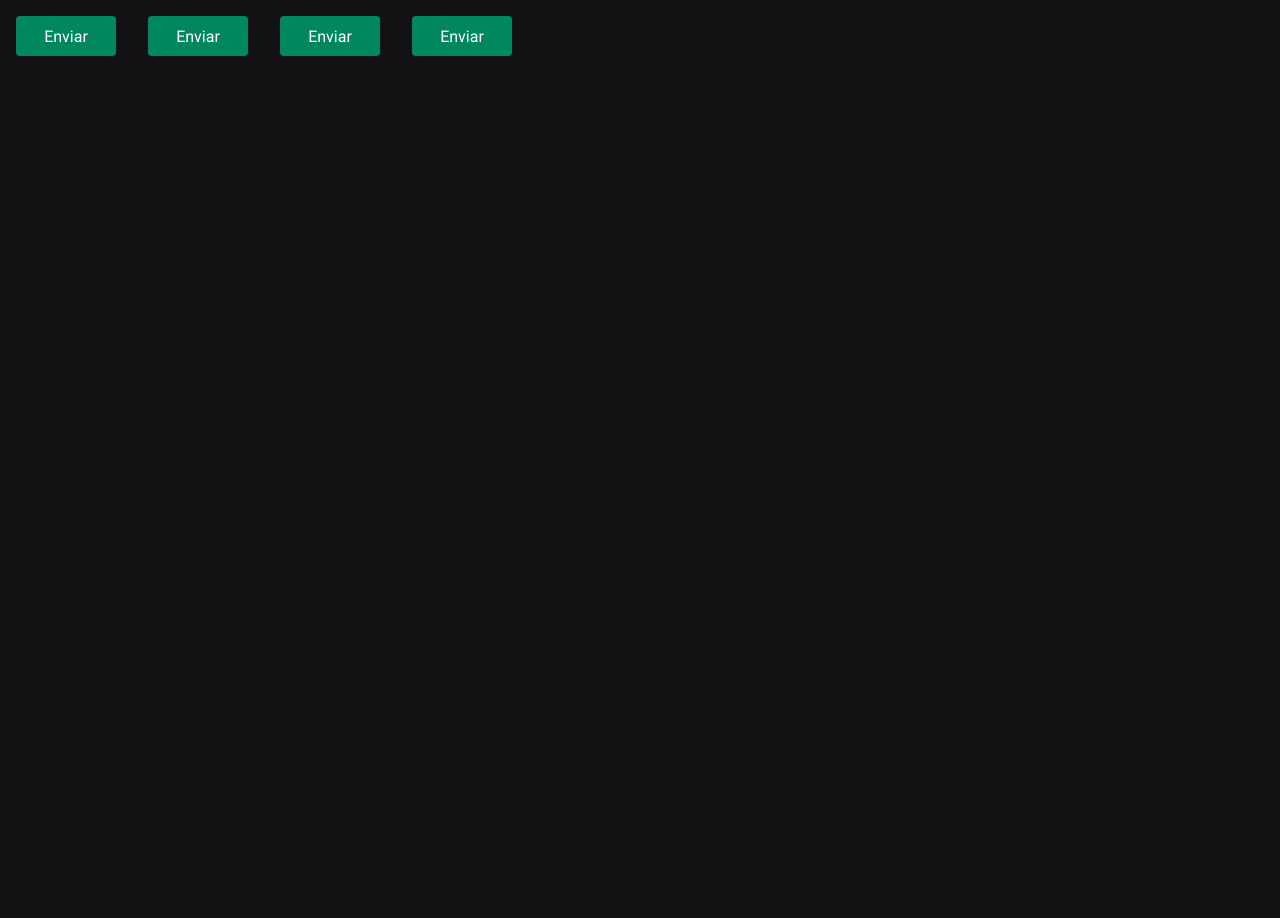
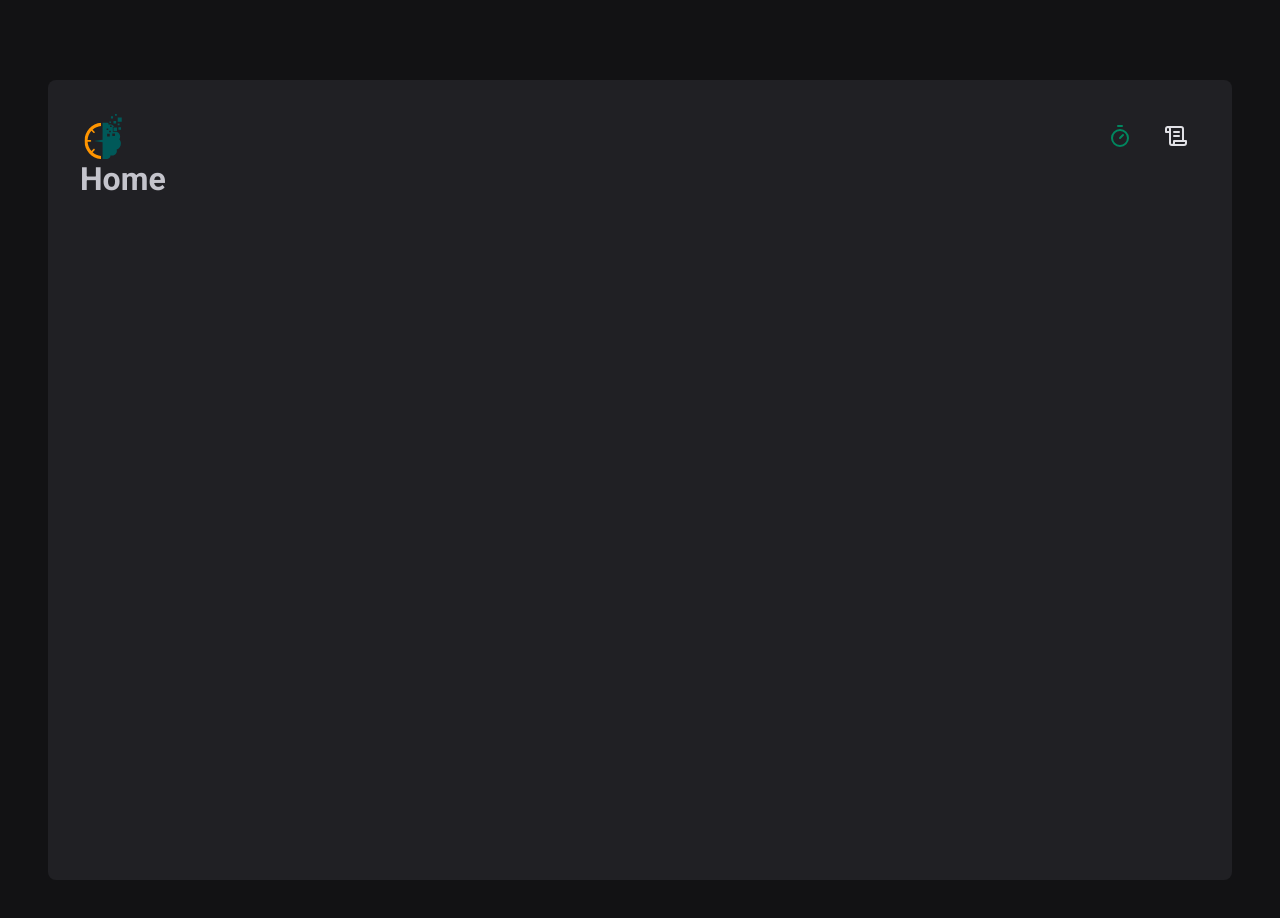
Before and after one commit to v1ct0rbr/pomodoro-timer, a React (Vite) app: page / in a window 1280 px wide. Shown: the top 918 px of the page. Before the commit the page ends 800 px from the top, so only its background shows below. Built offline with nearby package versions, Linux system fonts and the light colour scheme; the HTML template or start-up script is replaced by a standard one.

Commit message:
feat: Header

```diff
--- a/package.json
+++ b/package.json
@@ -11,8 +11,10 @@
     "lint-fix": "npx eslint src --ext .ts,.tsx --fix"
   },
   "dependencies": {
+    "lucide-react": "^0.330.0",
     "react": "^18.2.0",
     "react-dom": "^18.2.0",
+    "react-router-dom": "^6.22.0",
     "styled-components": "^6.1.8"
   },
   "devDependencies": {
--- a/src/App.tsx
+++ b/src/App.tsx
@@ -1,15 +1,13 @@
+import { RouterProvider } from 'react-router-dom'
 import { ThemeProvider } from 'styled-components'
-import { Button } from './components/Button'
+import { router } from './Router'
+import { GlobalStyle } from './styles/global'
 import { defaultTheme } from './styles/themes/default'
-import { GlobalStyle } from './styles/global'
 
 function App() {
   return (
     <ThemeProvider theme={defaultTheme}>
-      <Button variant="primary" />
-      <Button variant="secondary" />
-      <Button variant="success" />
-      <Button variant="danger" />
+      <RouterProvider router={router} />
       <GlobalStyle />
     </ThemeProvider>
   )
--- /dev/null
+++ b/src/Router.tsx
@@ -0,0 +1,21 @@
+import { createBrowserRouter } from 'react-router-dom'
+import { Home } from './pages/Home'
+import { History } from './pages/History'
+import { DefaultLayout } from './layouts/DefaultLayout'
+
+export const router = createBrowserRouter([
+  {
+    path: '/',
+    element: <DefaultLayout />,
+    children: [
+      {
+        path: '/',
+        element: <Home />,
+      },
+      {
+        path: '/history',
+        element: <History />,
+      },
+    ],
+  },
+])
--- a/src/components/Button.styles.ts
+++ /dev/null
@@ -1,18 +0,0 @@
-import styled from 'styled-components'
-
-export type ButtonVariant = 'primary' | 'secondary' | 'danger' | 'success'
-
-interface ButtonContainerProps {
-  variant: ButtonVariant
-}
-
-export const ButtonContainer = styled.button<ButtonContainerProps>`
-  width: 100px;
-  height: 40px;
-  border: 0;
-  border-radius: 4px;
-  margin: 1rem;
-
-  background-color: ${(props) => props.theme['green-500']};
-  color: ${(porps) => porps.theme.white};
-`
--- a/src/components/Button.tsx
+++ /dev/null
@@ -1,14 +0,0 @@
-import { ButtonHTMLAttributes } from 'react'
-import { ButtonContainer, ButtonVariant } from './Button.styles'
-
-interface ButtonProps extends ButtonHTMLAttributes<HTMLButtonElement> {
-  variant: ButtonVariant
-}
-
-export function Button({ variant, ...rest }: ButtonProps) {
-  return (
-    <ButtonContainer variant={variant} {...rest}>
-      Enviar
-    </ButtonContainer>
-  )
-}
--- /dev/null
+++ b/src/components/Header/index.tsx
@@ -0,0 +1,22 @@
+import { HeaderContainer } from './styles'
+import { Timer, ScrollText } from 'lucide-react'
+
+import logoTimer from '../../assets/logo-timer.svg'
+import { NavLink } from 'react-router-dom'
+
+export function Header() {
+  return (
+    <HeaderContainer>
+      <img src={logoTimer} alt="logo timer" width={45} />
+
+      <nav>
+        <NavLink to="/" title="Timer">
+          <Timer size={24} />
+        </NavLink>
+        <NavLink to="/history" title="History">
+          <ScrollText size={24} />
+        </NavLink>
+      </nav>
+    </HeaderContainer>
+  )
+}
--- /dev/null
+++ b/src/components/Header/styles.ts
@@ -0,0 +1,31 @@
+import styled from 'styled-components'
+
+export const HeaderContainer = styled.header`
+  display: flex;
+  align-items: center;
+  justify-content: space-between;
+
+  nav {
+    display: flex;
+    gap: 0.5rem;
+
+    a {
+      width: 3rem;
+      height: 3rem;
+      display: flex;
+      justify-content: center;
+      align-items: center;
+      color: ${(props) => props.theme['gray-100']};
+      border-top: 3px solid transparent;
+      border-bottom: 3px solid transparent;
+      transition: border-bottom 0.2s ease-in-out;
+
+      &:hover {
+        border-bottom: 3px solid ${(props) => props.theme['green-500']};
+      }
+    }
+    .active {
+      color: ${(props) => props.theme['green-500']};
+    }
+  }
+`
--- /dev/null
+++ b/src/layouts/DefaultLayout/index.tsx
@@ -0,0 +1,12 @@
+import { Outlet } from 'react-router-dom'
+import { Header } from '../../components/Header'
+import { LayoutContainer } from './styles'
+
+export function DefaultLayout() {
+  return (
+    <LayoutContainer>
+      <Header />
+      <Outlet />
+    </LayoutContainer>
+  )
+}
--- /dev/null
+++ b/src/layouts/DefaultLayout/styles.ts
@@ -0,0 +1,12 @@
+import styled from 'styled-components'
+
+export const LayoutContainer = styled.div`
+  max-width: 74rem;
+  height: calc(100vh);
+  margin: 5rem auto;
+  padding: 2rem;
+  background: ${(props) => props.theme['gray-800']};
+  border-radius: 8px;
+  display: flex;
+  flex-direction: column;
+`
--- /dev/null
+++ b/src/pages/History.tsx
@@ -0,0 +1,3 @@
+export function History() {
+  return <h1>History</h1>
+}
--- /dev/null
+++ b/src/pages/Home.tsx
@@ -0,0 +1,3 @@
+export function Home() {
+  return <h1>Home</h1>
+}
```
Also changed, not shown: src/assets/logo-timer.svg (added), 1 other file (tests, documents, lock files or other folders).
